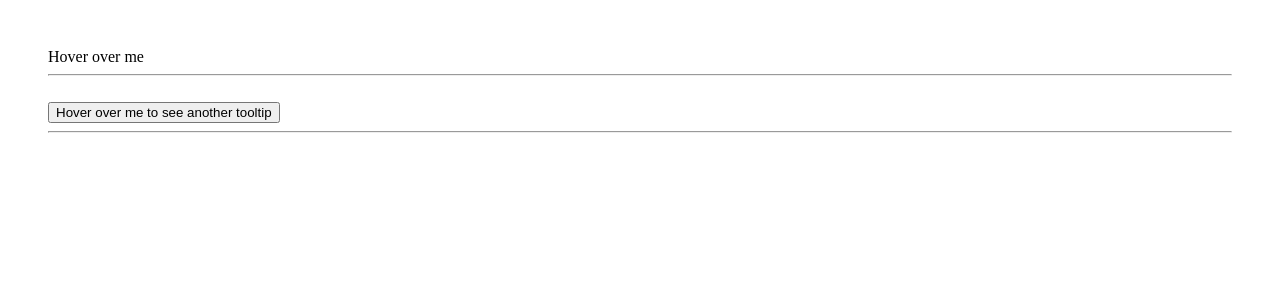
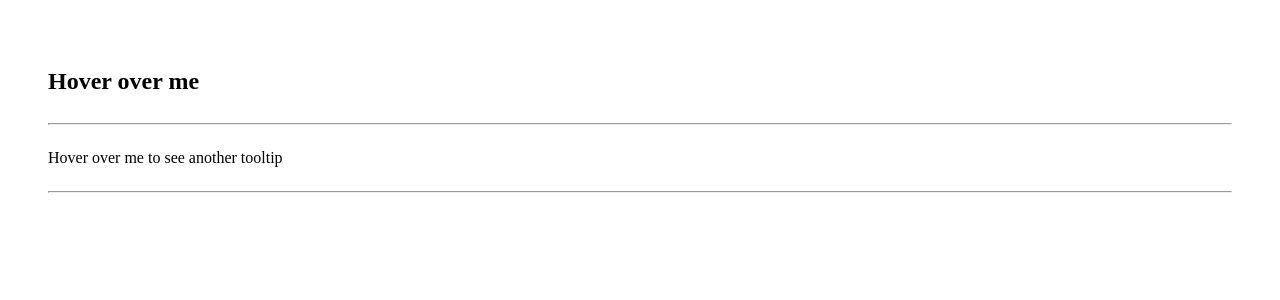
Before and after one commit to acciojob/react-composition-3-jahnavi-gaur, a React app: page / in a window 1280 px wide. Shown: the top 300 px of the page. Built offline with nearby package versions, Linux system fonts and the light colour scheme.

Commit message:
final changes

```diff
--- a/src/components/App.js
+++ b/src/components/App.js
@@ -6,22 +6,16 @@ import Tooltip from "./Tooltip";
 const App = () => {
   return (
     <div style={{ padding: "40px" }}>
-      {/* <h2>React Tooltip Demo</h2> */}
-
-
       <Tooltip text="This is a tooltip">
-        <span>Hover over me</span>
+        <h2>Hover over me</h2>
       </Tooltip>
 
-
-      <hr /><br />
-
+      <hr />
 
       <Tooltip text="This is another tooltip">
-        <button>Hover over me to see another tooltip</button>
+        <p>Hover over me to see another tooltip</p>
       </Tooltip>
       <hr/>
-
     </div>
   );
 };
--- a/src/components/Tooltip.js
+++ b/src/components/Tooltip.js
@@ -1,21 +1,19 @@
 import React, { useState } from "react";
 
+const Tooltip = ({ text, children }) => {
+  const [show, setShow] = useState(false);
 
-const Tooltip = ({ text, children }) => {
-const [show, setShow] = useState(false);
-
-
-return (
-    <div
-        className="tooltip"
-        onMouseEnter={() => setShow(true)}
-        onMouseLeave={() => setShow(false)}
-    >
-        {children}
-        {show && <span className="tooltiptext">{text}</span>}
-    </div>
-);
+  return React.cloneElement(children, {
+    className: "tooltip",
+    onMouseEnter: () => setShow(true),
+    onMouseLeave: () => setShow(false),
+    children: (
+      <>
+        {children.props.children}
+        {show && <div className="tooltiptext">{text}</div>}
+      </>
+    )
+  });
 };
 
-
 export default Tooltip;
```
